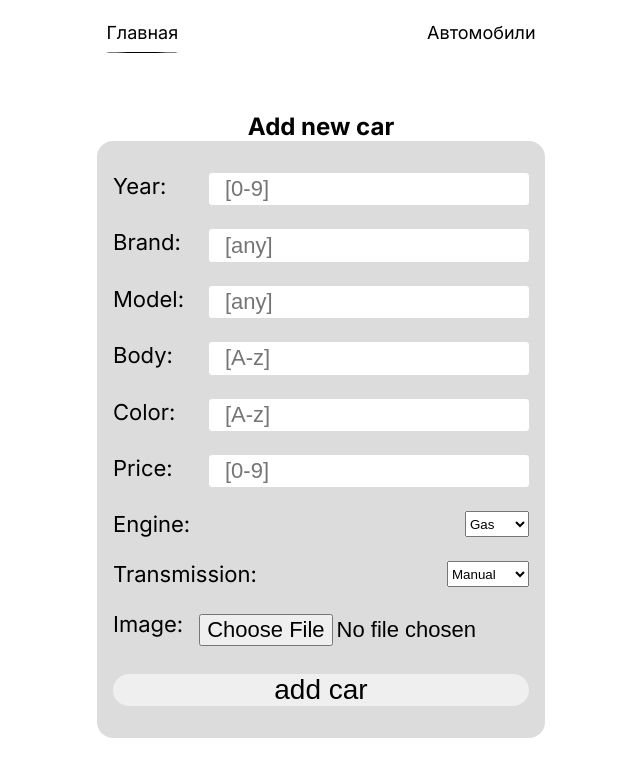
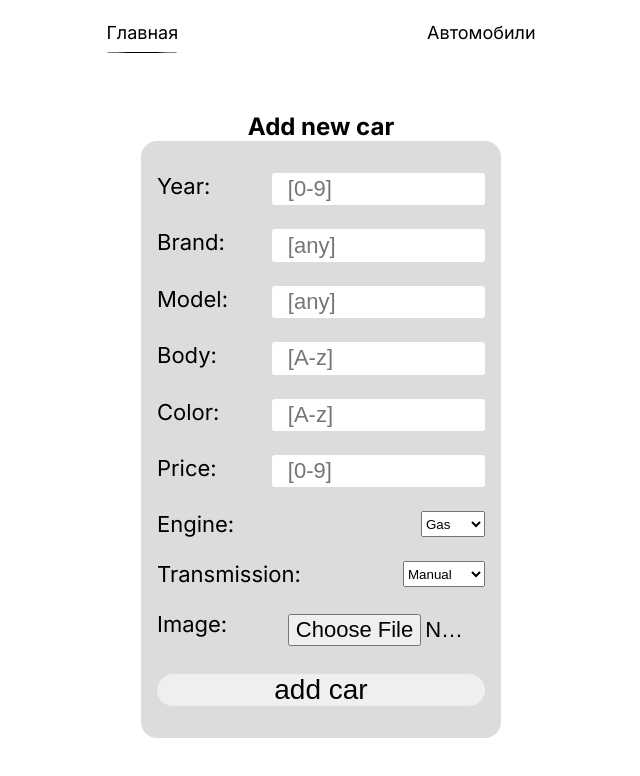
Before and after one commit to Mulcib3r/juzt-drom, a Next.js app: page / in a window 1280 px wide. Shown: the top 776 px of the page, without its empty margins (319-959 px from the left). Built offline with nearby package versions, Linux system fonts and the light colour scheme.

Commit message:
adaptive fix

```diff
--- a/app/components/layoutClient/layout.module.css
+++ b/app/components/layoutClient/layout.module.css
@@ -6,3 +6,9 @@
 	max-width: 1320px;
 	margin: 0 auto;
 }
+
+@media (max-width: 1320px) {
+	.layoutContent {
+		max-width: 360px;
+	}
+}
--- a/app/components/newCarForm/newCarForm.module.css
+++ b/app/components/newCarForm/newCarForm.module.css
@@ -31,3 +31,11 @@
 .form_submit:hover {
 	outline: none;
 }
+@media (max-width: 1320px) {
+	.form_field input {
+		width: 65%;
+	}
+	.form {
+		width: 100%;
+	}
+}
```
Also changed, not shown: app/components/sortButton/sortedButtons.module.css (+9 -0 lines).
